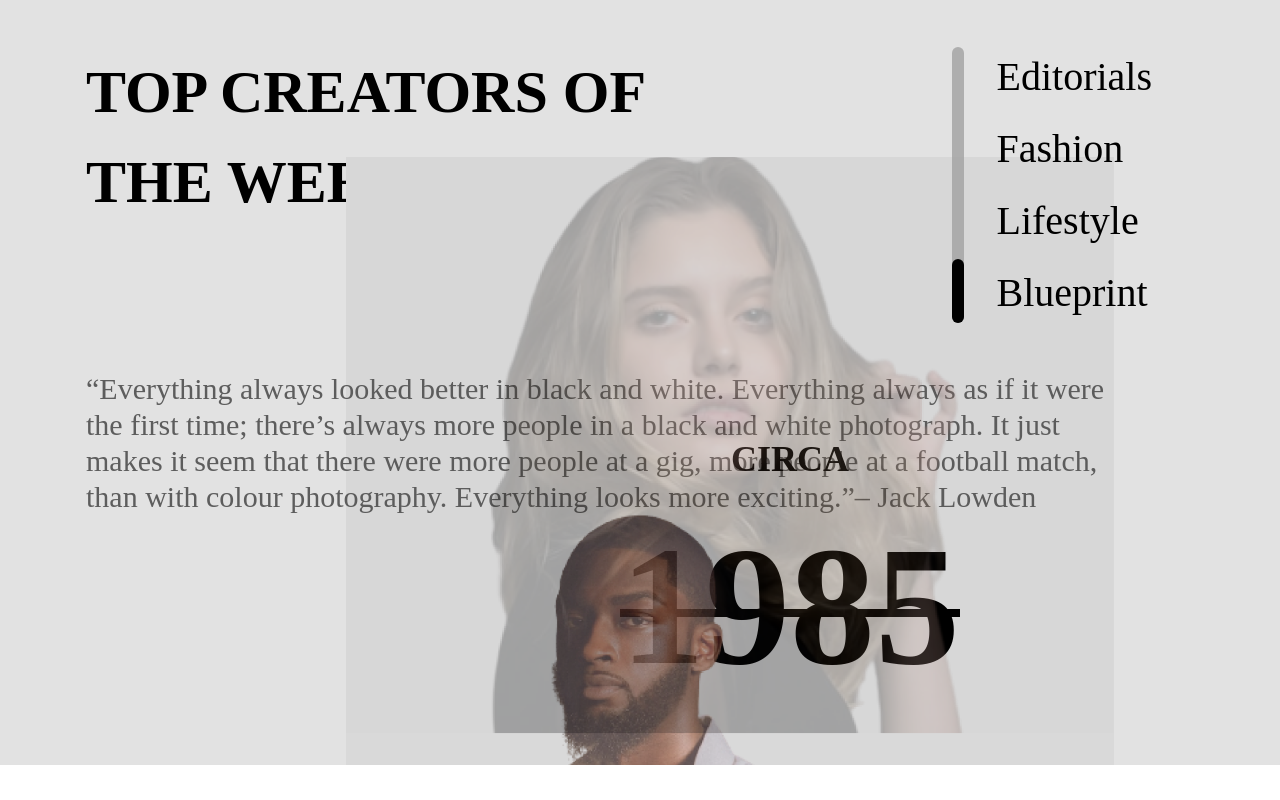
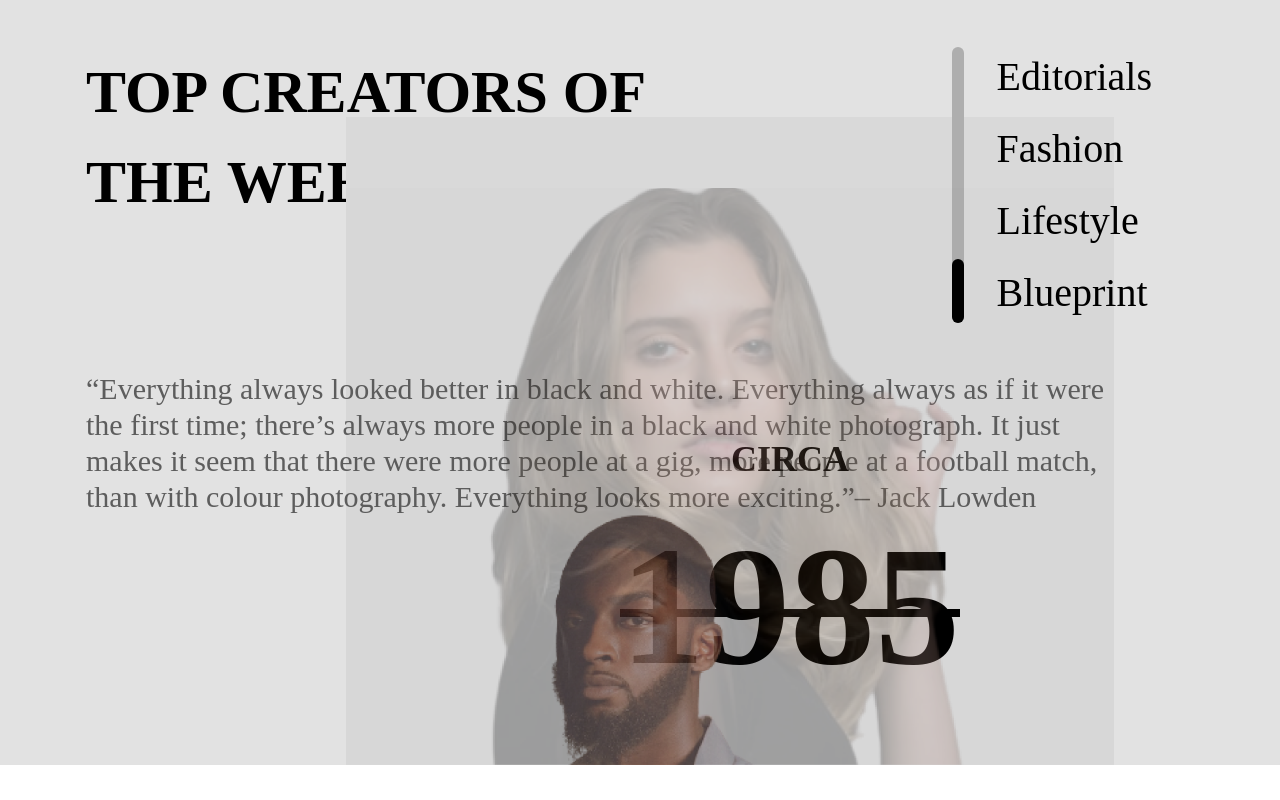
Before and after one commit to tagbochinedu/Twitter-December-Challenge-E-Commerce-, a React (Create React App) app: page / in a window 1280 px wide. Shown: the part 3548-4348 px from the top of the page. After the commit the page ends 4313 px from the top, so only its background shows below. Built offline with nearby package versions, Linux system fonts and the light colour scheme; a web font is replaced by a local one.

Commit message:
progress on home page-top creators section complete. animation in place

```diff
--- a/src/Pages/Home.js
+++ b/src/Pages/Home.js
@@ -285,14 +285,14 @@ const Home = () => {
           people at a gig, more people at a football match, than with colour
           photography. Everything looks more exciting.”– Jack Lowden
         </p>
-        <div className="bg-[#D9D9D9] absolute left-[27%] right-[13%] bottom-0 top-[160px]">
-          <img src={img4} alt="slide" className="w-[605px] absolute z-30 fade3" />
+        <div className="bg-[#D9D9D9] absolute left-[27%] right-[13%] bottom-0 top-[120px]">
+          <img src={img4} alt="slide" className="w-[640px] bottom-0 absolute z-30 fade3" />
           <img
             src={img5}
             alt="slide"
             className="w-[605px] bottom-0 absolute z-30 fade2"
           />
-          <img src={img6} alt="slide" className="w-full absolute z-30 fade1" />
+          <img src={img6} alt="slide" className="w-full absolute z-30 fade1 bottom-0" />
         </div>
         <div className="text-center z-20 absolute font-clash bottom-[4%] right-[25%]">
           <h2 className="text-4xl font-semibold">CIRCA</h2>
```
